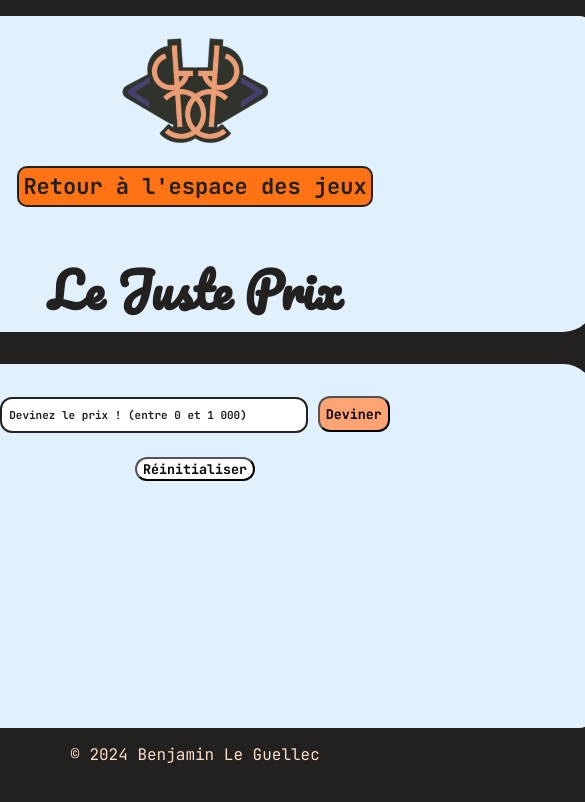
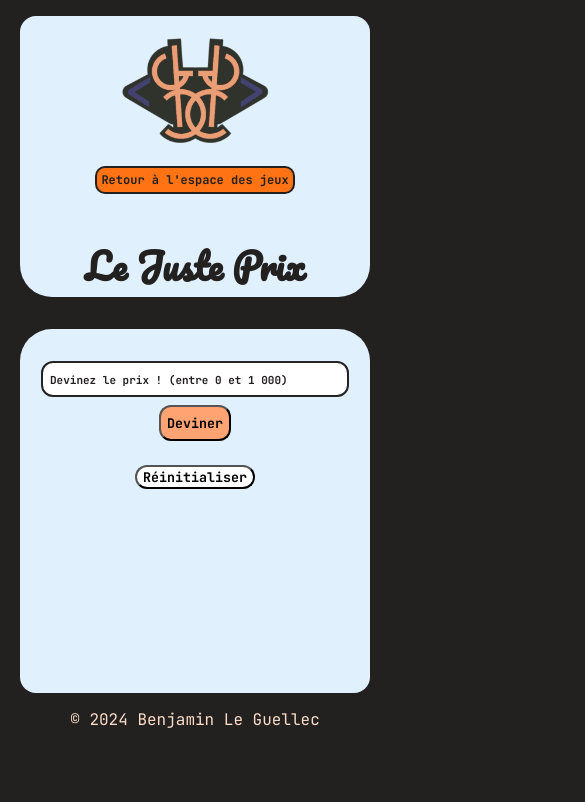
Before and after one commit to BenjaminLG/Game-list, a plain HTML site: page Games/Juste prix/juste-prix.html in a window 390 px wide. Shown: the whole page, 585 px wide, since content can reach past the window. Drawn offline with Linux system fonts and the light colour scheme.

Commit message:
:iphone: responsive juste prix

```diff
--- a/Games/Juste prix/juste-prix.css
+++ b/Games/Juste prix/juste-prix.css
@@ -156,3 +156,41 @@ body {
 .footer {
     color: #fcddc8;
 }
+
+
+/* RESPONSIVE */
+
+/* Smartphone */
+
+@media screen and (max-width: 767px) {
+
+    .container__header {
+        width: 350px;
+    }
+
+    .container__header--link {
+        margin: 0px 16px;
+        font-size: 12px;
+    }
+
+    .container__header--title {
+        font-size: 36px;
+    }
+
+    .container__main {
+        width: 350px;
+    }
+
+    .container__main div{
+        display: flex;
+        flex-direction: column;
+        justify-content: center;
+        align-items: center;
+        gap: 8px;
+    }
+
+    .instruction {
+        width: 290px;
+        font-size: 12px;
+    }
+}
```
